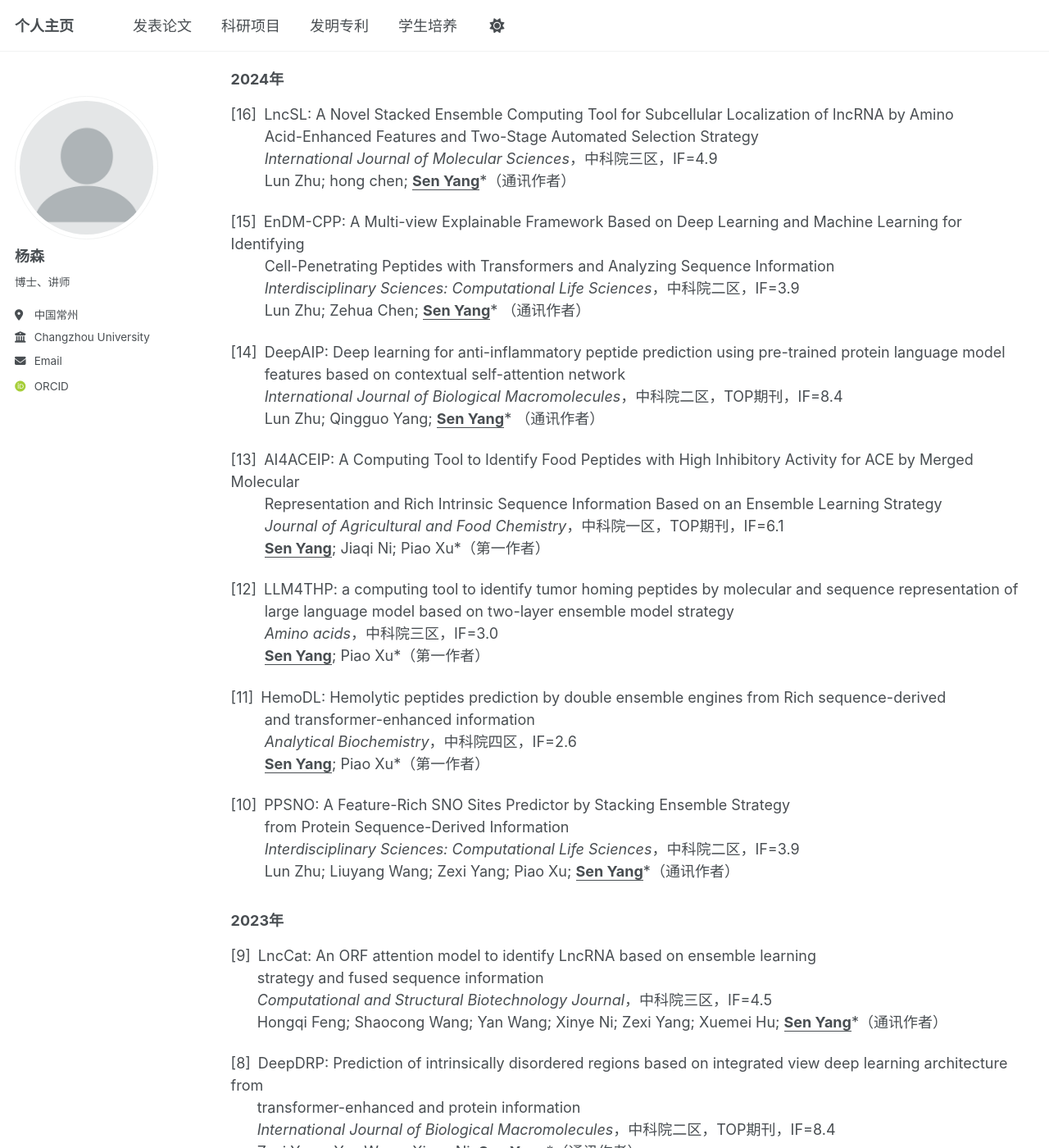
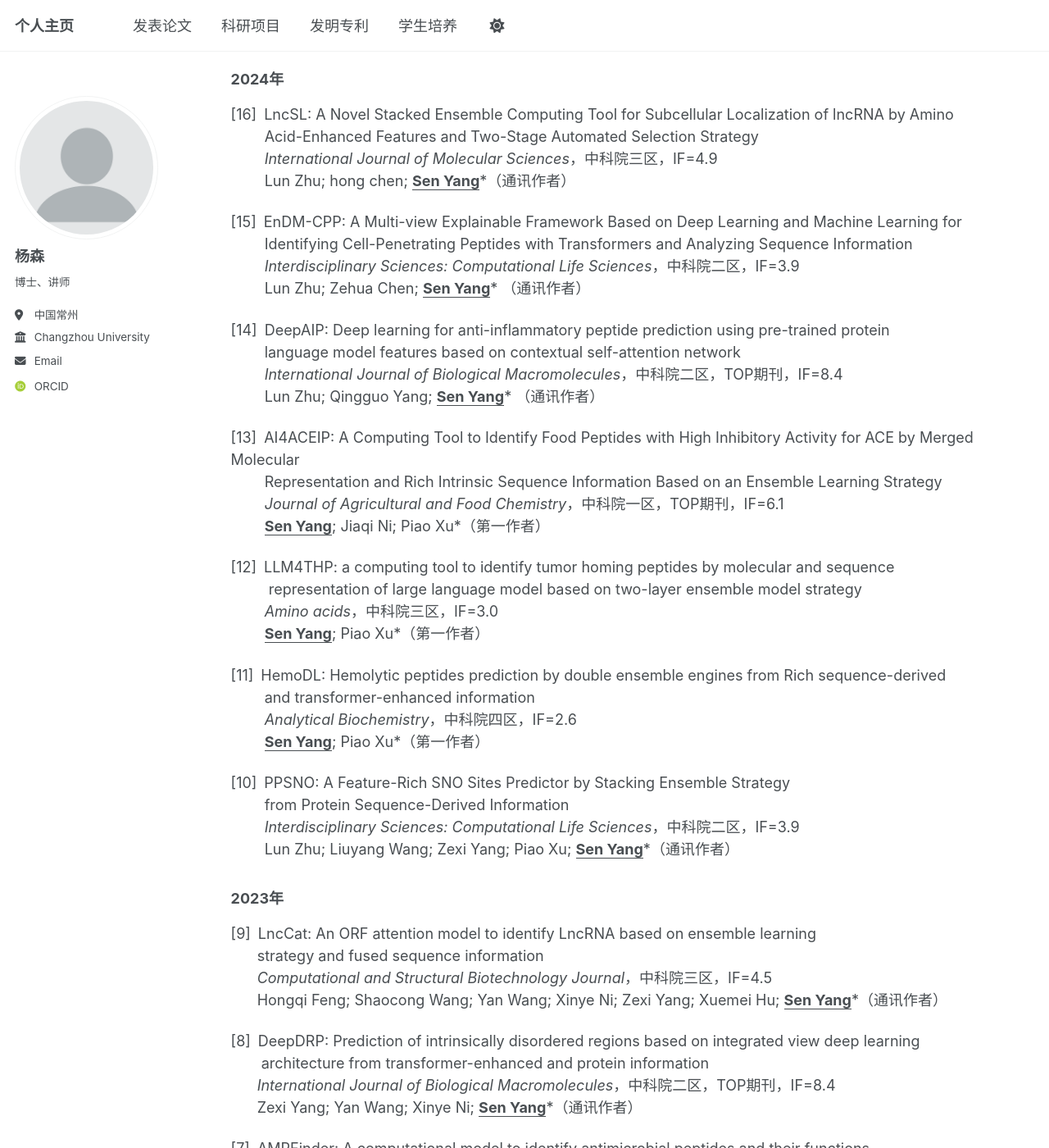
Before and after one commit to abcair/ys, a Jekyll site: the page built from _pages/publications.md, in a window 1280 px wide and 1400 px high, scrolled down 411 px. Shown: the whole window at 82% size. Built offline with Jekyll 4.4.1, drawn with Linux system fonts in a browser that asks for light colours; some web fonts are replaced; some of the changed text lies outside the part shown.

```diff
--- a/_pages/publications.md
+++ b/_pages/publications.md
@@ -25,13 +25,13 @@ author_profile: true
 &nbsp;&emsp;&emsp;*International Journal of Molecular Sciences*，中科院三区，IF=4.9<br>
 &nbsp;&emsp;&emsp;Lun Zhu; hong chen; <ins>**Sen Yang**</ins>*（通讯作者）
 
-[15]&ensp;EnDM-CPP: A Multi-view Explainable Framework Based on Deep Learning and Machine Learning for Identifying<br>
-&nbsp;&emsp;&emsp;Cell-Penetrating Peptides with Transformers and Analyzing Sequence Information<br>
+[15]&ensp;EnDM-CPP: A Multi-view Explainable Framework Based on Deep Learning and Machine Learning for<br>
+&nbsp;&emsp;&emsp;Identifying Cell-Penetrating Peptides with Transformers and Analyzing Sequence Information<br>
 &nbsp;&emsp;&emsp;*Interdisciplinary Sciences: Computational Life Sciences*，中科院二区，IF=3.9<br>
 &nbsp;&emsp;&emsp;Lun Zhu; Zehua Chen; <ins>**<u>Sen Yang</u>**</ins>* （通讯作者）
 
-[14]&ensp;DeepAIP: Deep learning for anti-inflammatory peptide prediction using pre-trained protein language model<br>
-&nbsp;&emsp;&emsp;features based on contextual self-attention network<br>
+[14]&ensp;DeepAIP: Deep learning for anti-inflammatory peptide prediction using pre-trained protein<br>
+&nbsp;&emsp;&emsp;language model features based on contextual self-attention network<br>
 &nbsp;&emsp;&emsp;*International Journal of Biological Macromolecules*，中科院二区，TOP期刊，IF=8.4<br>
 &nbsp;&emsp;&emsp;Lun Zhu; Qingguo Yang; <ins>**<u>Sen Yang</u>**</ins>* （通讯作者）
 
@@ -40,9 +40,8 @@ author_profile: true
 &nbsp;&emsp;&emsp;*Journal of Agricultural and Food Chemistry*，中科院一区，TOP期刊，IF=6.1<br>
 &nbsp;&emsp;&emsp;<ins>**Sen Yang**</ins>; Jiaqi Ni; Piao Xu*（第一作者）
 
-
-[12]&ensp;LLM4THP: a computing tool to identify tumor homing peptides by molecular and sequence representation of<br>
-&nbsp;&emsp;&emsp;large language model based on two-layer ensemble model strategy<br>
+[12]&ensp;LLM4THP: a computing tool to identify tumor homing peptides by molecular and sequence<br>
+&nbsp;&emsp;&emsp; representation of large language model based on two-layer ensemble model strategy<br>
 &nbsp;&emsp;&emsp;*Amino acids*，中科院三区，IF=3.0<br>
 &nbsp;&emsp;&emsp;<ins>**Sen Yang**</ins>; Piao Xu*（第一作者）
 
@@ -62,8 +61,8 @@ author_profile: true
 &nbsp;&ensp;&emsp;*Computational and Structural Biotechnology Journal*，中科院三区，IF=4.5<br>
 &nbsp;&ensp;&emsp;Hongqi Feng; Shaocong Wang; Yan Wang; Xinye Ni; Zexi Yang; Xuemei Hu; <ins>**Sen Yang**</ins>*（通讯作者）
 
-[8]&ensp;DeepDRP: Prediction of intrinsically disordered regions based on integrated view deep learning architecture from<br>
-&nbsp;&ensp;&emsp;transformer-enhanced and protein information<br>
+[8]&ensp;DeepDRP: Prediction of intrinsically disordered regions based on integrated view deep learning<br>
+&nbsp;&ensp;&emsp; architecture from transformer-enhanced and protein information<br>
 &nbsp;&ensp;&emsp;*International Journal of Biological Macromolecules*，中科院二区，TOP期刊，IF=8.4<br>
 &nbsp;&ensp;&emsp;Zexi Yang; Yan Wang; Xinye Ni; <ins>**Sen Yang**</ins>*（通讯作者）
 
@@ -72,15 +71,15 @@ author_profile: true
 &nbsp;&ensp;&emsp;*Analytical Biochemistry*，中科院四区，IF=2.6<br>
 &nbsp;&ensp;&emsp;<ins>**Sen Yang**</ins>; Zexi Yang; Xinye Ni*（第一作者）
 
-[6]&ensp;4mCBERT: A computing tool for the identification of DNA N4-methylcytosine sites by sequence- and chemical-derived<br>
-&nbsp;&ensp;&emsp;information based on ensemble learning strategies<br>
+[6]&ensp;4mCBERT: A computing tool for the identification of DNA N4-methylcytosine sites by sequence-<br>
+&nbsp;&ensp;&emsp;and chemical-derived information based on ensemble learning strategies<br>
 &nbsp;&ensp;&emsp;*International Journal of Biological Macromolecules*，中科院二区，TOP期刊，IF=8.4<br>
 &nbsp;&ensp;&emsp;<ins>**Sen Yang**</ins>*; Zexi Yang; Jun Yang（第一作者，通讯作者）
 
 
 ### 2022年
-[5]&ensp;ACP-check: An anticancer peptide prediction model based on bidirectional long short-term memory and multi-features<br>
-&nbsp;&ensp;&emsp;fusion strategy<br>
+[5]&ensp;ACP-check: An anticancer peptide prediction model based on bidirectional long short-term <br>
+&nbsp;&ensp;&emsp;memory and multi-features fusion strategy<br>
 &nbsp;&ensp;&emsp;*Computers in Biology and Medicine*，中科院二区，IF=7.0<br>
 &nbsp;&ensp;&emsp;Lun Zhu; Chenyang Ye; Xuemei Hu; <ins>**Sen Yang**</ins>*; Chenyang Zhu（通讯作者）
 
@@ -91,14 +90,12 @@ author_profile: true
 
 ### 2021年
 [3]&ensp;m6AGE: A Predictor for N6-Methyladenosine Sites Identification Utilizing Sequence<br>
-&nbsp;&ensp;&emsp;Characteristics and Graph Embedding-Based<br>
-&nbsp;&ensp;&emsp;Geometrical Information<br>
+&nbsp;&ensp;&emsp;Characteristics and Graph Embedding-Based Geometrical Information<br>
 &nbsp;&ensp;&emsp;*Frontiers in genetics*, 中科院三区，IF=2.8<br>
 &nbsp;&ensp;&emsp;Yan Wang; Rui Guo; Lan Huang; <ins>**Sen Yang**</ins>*; Xuemei Hu; Kai He (通讯作者)
 
 ### 2020年
-[2]&ensp;LncMirNet: Predicting LncRNA-miRNA Interaction Based on Deep Learning of<br>
-&nbsp;&ensp;&emsp;Ribonucleic Acid Sequences
+[2]&ensp;LncMirNet: Predicting LncRNA-miRNA Interaction Based on Deep Learning of Ribonucleic Acid Sequences<br>
 &nbsp;&ensp;&emsp;*Molecules*, 中科院三区，IF=4.6<br>
 &nbsp;&ensp;&emsp;<ins>**Sen Yang**</ins>; Yan Wang*; Yu Lin; Dan Shao; Kai He; Lan Huang（第一作者）
 
```
